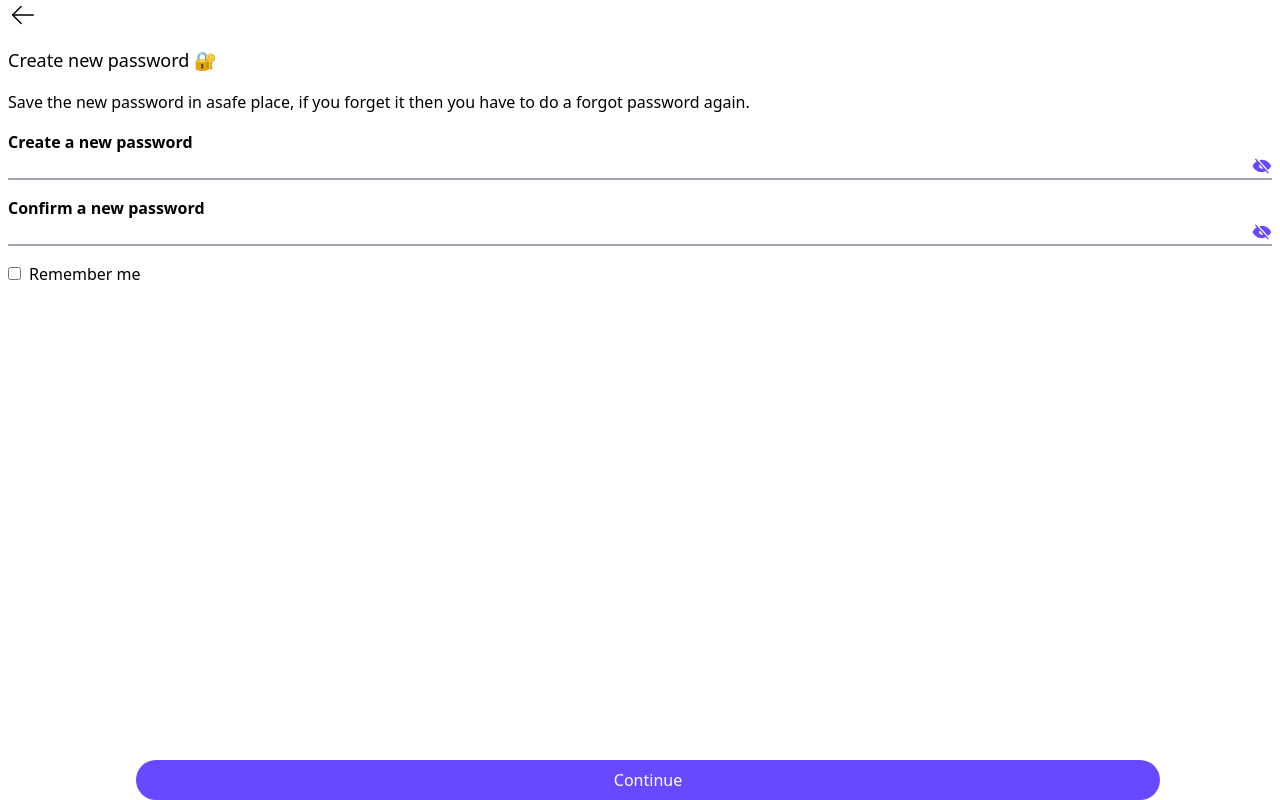
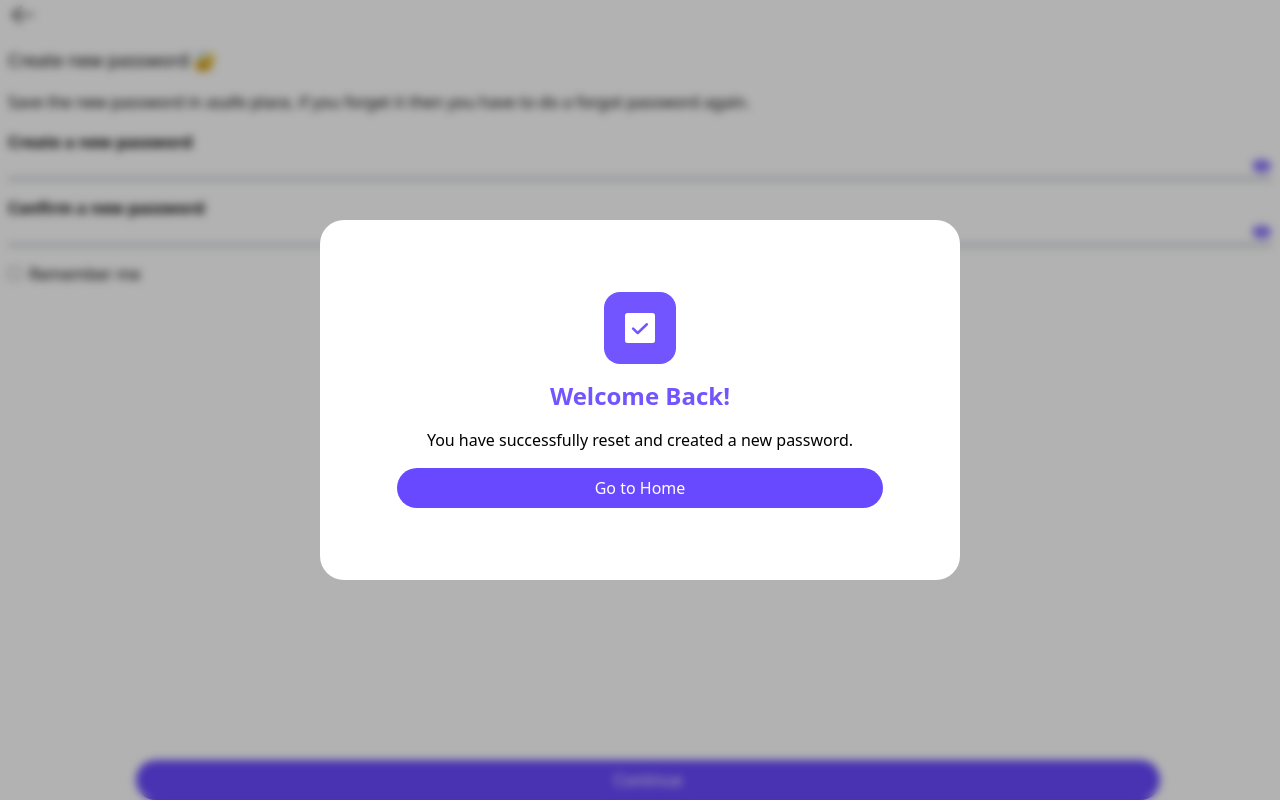
Before and after one commit to smartcollins/quizzico, a React (Create React App) app: page /new in a window 1280 px wide. Built offline with nearby package versions, Linux system fonts and the light colour scheme.

Commit message:
modified Modal

```diff
--- a/src/components/Modal.jsx
+++ b/src/components/Modal.jsx
@@ -1,34 +1,52 @@
-import React from 'react';
-import { User,SpinnerGap,CheckSquare } from 'phosphor-react';
-import { useNavigate } from 'react-router-dom';
+import React from "react";
+import user from "../images/user.jpg";
+import spin from "../images/spinner.jpg";
+import { CheckSquare } from "phosphor-react";
+import { useNavigate } from "react-router-dom";
 
+const Modal = ({ desc, txt, btn, btn_txt, duty }) => {
+  const navigate = useNavigate();
 
-const Modal = ({visible,desc,txt,btn,btn_txt,duty})=>{
-    const navigate = useNavigate();
-
-    return(
-        <div>
-            {
-                visible&&
-                <div className='bg-black bg-opacity-30 backdrop-blur-sm fixed inset-0 flex items-center justify-center'>
-                    <div className='bg-white p-4 rounded-3xl w-4/5'>
-                        <div className='bg-[#7355ff] rounded-full p-4 w-fit mx-auto'>
-                            {btn?<CheckSquare size={40} color="#ffffff" weight="fill" />:<User size={40} color="#ffffff" weight="fill" />}
-                        </div>
-                        <p className=' text-center my-4 text-2xl text-[#7355ff] font-bold'>{desc}</p>
-                        <p className=' text-center mb-4 mx-auto'>{txt}</p>
-                        {btn?
-                            <div className='w-full text-center'>
-                                <button onClick={()=>{navigate(`${duty}`)}} className='bg-[#6949ff] text-white text-center w-4/5 py-2 rounded-full'>{btn_txt}</button>
-                            </div>:
-                            <SpinnerGap className='mx-auto animate-spin' size={40} color="#7355ff" weight="duotone" />
-                        }
-                    </div>
-                </div>
-            }
+  return (
+    <div className="bg-black bg-opacity-30 backdrop-blur-sm fixed inset-0 flex items-center justify-center">
+      <div
+        onClick={
+          btn
+            ? undefined
+            : () => {
+                navigate(`${duty}`);
+              }
+        }
+        className="bg-white p-4 rounded-3xl w-4/5 md:w-2/4 md:h-[45%] md:flex  md:flex-col md:justify-center"
+      >
+        <div className="bg-[#7355ff] rounded-2xl p-4 w-fit mx-auto">
+          {btn ? (
+            <CheckSquare size={40} color="#ffffff" weight="fill" />
+          ) : (
+            <img src={user} alt="user" />
+          )}
         </div>
-    )
-}
-
+        <p className=" text-center my-4 text-2xl text-[#7355ff] font-bold">
+          {desc}
+        </p>
+        <p className=" text-center mb-4 mx-auto font-medium">{txt}</p>
+        {btn ? (
+          <div className="w-full text-center">
+            <button
+              onClick={() => {
+                navigate(`${duty}`);
+              }}
+              className="bg-[#6949ff] text-white text-center w-4/5 py-2 rounded-full"
+            >
+              {btn_txt}
+            </button>
+          </div>
+        ) : (
+          <img className="mx-auto animate-spin" src={spin} alt="spinner" />
+        )}
+      </div>
+    </div>
+  );
+};
 
 export default Modal;
```
